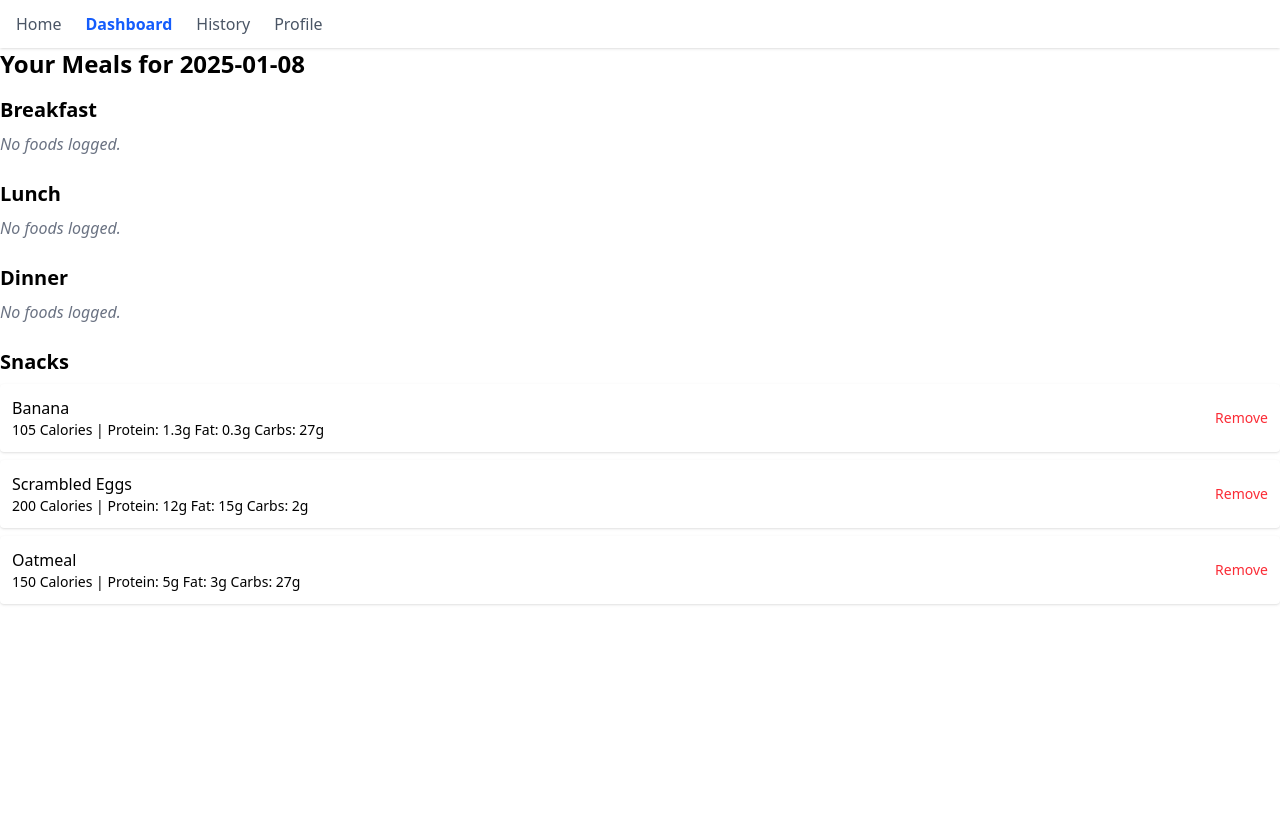
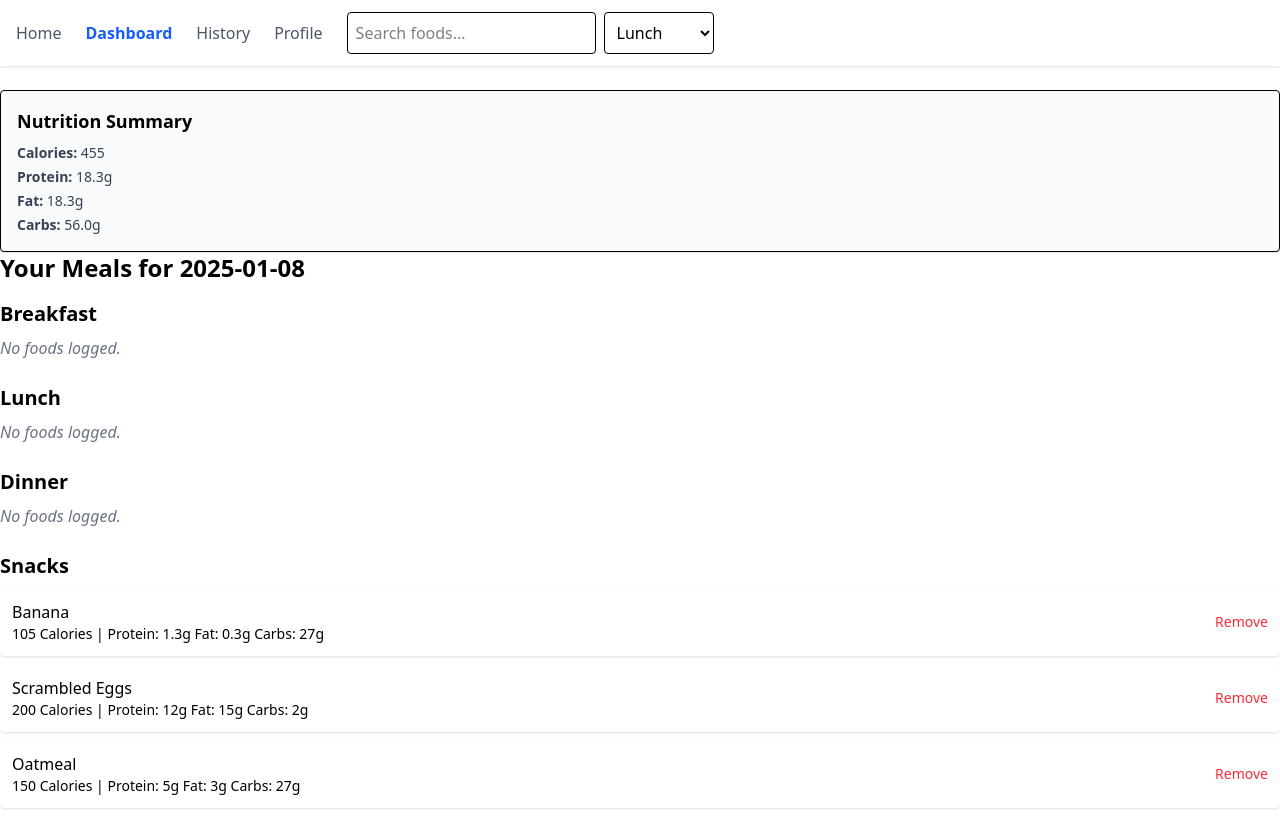
Before and after one commit to mattwheeler-dev/nutrition-tracker, a React (Vite) app: page /dashboard in a window 1280 px wide. Before the commit the page ends 800 px from the top, so only its background shows below. Built offline with nearby package versions, Linux system fonts and the light colour scheme.

Commit message:
add search bar to navbar with results in separate panel and add to dashboard on select;

```diff
--- a/src/App.tsx
+++ b/src/App.tsx
@@ -1,5 +1,6 @@
 import { BrowserRouter as Router, Routes, Route } from "react-router-dom";
 import Navbar from "./components/Navbar";
+import SearchResultsPanel from "./components/SearchResultsPanel";
 import Home from "./pages/Home";
 import Dashboard from "./pages/Dashboard";
 import History from "./pages/History";
@@ -9,6 +10,7 @@ const App = () => {
 	return (
 		<Router>
 			<Navbar />
+			<SearchResultsPanel />
 			<Routes>
 				<Route path="/" element={<Home />} />
 				<Route path="/dashboard" element={<Dashboard />} />
--- a/src/components/FoodSearch.tsx
+++ b/src/components/FoodSearch.tsx
@@ -0,0 +1,98 @@
+import { useState } from "react";
+import { useNutritionStore } from "../state/nutritionStore";
+import type { MealType, FoodItem } from "../types/nutrition";
+
+const mockResults: FoodItem[] = [
+	{
+		id: "chicken-001",
+		name: "Grilled Chicken Breast",
+		calories: 165,
+		protein: 31,
+		fat: 3.6,
+		carbs: 0,
+	},
+	{
+		id: "rice-001",
+		name: "White Rice (1 cup)",
+		calories: 205,
+		protein: 4,
+		fat: 0.4,
+		carbs: 45,
+	},
+	{
+		id: "apple-001",
+		name: "Apple",
+		calories: 95,
+		protein: 0.5,
+		fat: 0.3,
+		carbs: 25,
+	},
+];
+
+const FoodSearch = () => {
+	const [query, setQuery] = useState("");
+	const [meal, setMeal] = useState<MealType>("lunch");
+	const date = useNutritionStore((s) => s.selectedDate);
+	const addFood = useNutritionStore((s) => s.addFood);
+
+	const filtered = mockResults.filter((item) =>
+		item.name.toLowerCase().includes(query.toLowerCase())
+	);
+
+	return (
+		<div className="mb-8 p-4 border rounded bg-white shadow">
+			<h2 className="text-lg font-semibold mb-2">Food Search</h2>
+			<div className="flex flex-col gap-3 sm:flex-row sm:items-center">
+				<input
+					type="text"
+					placeholder="Search foods..."
+					value={query}
+					onChange={(e) => setQuery(e.target.value)}
+					className="p-2 border rounded w-full sm:w-1/2"
+				/>
+
+				<select
+					value={meal}
+					onChange={(e) => setMeal(e.target.value as MealType)}
+					className="p-2 border rounded"
+				>
+					<option value="breakfast">Breakfast</option>
+					<option value="lunch">Lunch</option>
+					<option value="dinner">Dinner</option>
+					<option value="snacks">Snacks</option>
+				</select>
+			</div>
+
+			{query && (
+				<ul className="mt-4 space-y-2">
+					{filtered.length === 0 ? (
+						<li className="text-gray-500 italic">No results</li>
+					) : (
+						filtered.map((item) => (
+							<li
+								key={item.id}
+								className="flex justify-between items-center p-3 bg-gray-100 rounded"
+							>
+								<div>
+									<p className="font-medium">{item.name}</p>
+									<p className="text-sm text-gray-600">
+										{item.calories} kcal | P: {item.protein}g F: {item.fat}g C:{" "}
+										{item.carbs}g
+									</p>
+								</div>
+								<button
+									onClick={() => addFood(date, meal, item)}
+									className="text-sm text-blue-600 hover:underline"
+								>
+									Add
+								</button>
+							</li>
+						))
+					)}
+				</ul>
+			)}
+		</div>
+	);
+};
+
+export default FoodSearch;
--- a/src/components/Navbar.tsx
+++ b/src/components/Navbar.tsx
@@ -1,4 +1,6 @@
 import { NavLink } from "react-router-dom";
+import { useNutritionStore } from "../state/nutritionStore";
+import type { MealType } from "../types/nutrition";
 
 const navItems = [
 	{ name: "Home", to: "/" },
@@ -8,6 +10,11 @@ const navItems = [
 ];
 
 const Navbar = () => {
+	const searchQuery = useNutritionStore((s) => s.searchQuery);
+	const setSearchQuery = useNutritionStore((s) => s.setSearchQuery);
+	const selectedMeal = useNutritionStore((s) => s.selectedMeal);
+	const setSelectedMeal = useNutritionStore((s) => s.setSelectedMeal);
+
 	return (
 		<nav className="bg-white shadow px-4 py-3 flex gap-6 items-center">
 			{navItems.map(({ name, to }) => (
@@ -23,6 +30,27 @@ const Navbar = () => {
 					{name}
 				</NavLink>
 			))}
+
+			<div className="flex gap-2 items-center">
+				<input
+					type="text"
+					placeholder="Search foods..."
+					value={searchQuery}
+					onChange={(e) => setSearchQuery(e.target.value)}
+					className="p-2 border rounded"
+				/>
+
+				<select
+					value={selectedMeal}
+					onChange={(e) => setSelectedMeal(e.target.value as MealType)}
+					className="p-2 border rounded"
+				>
+					<option value="breakfast">Breakfast</option>
+					<option value="lunch">Lunch</option>
+					<option value="dinner">Dinner</option>
+					<option value="snacks">Snacks</option>
+				</select>
+			</div>
 		</nav>
 	);
 };
--- a/src/components/NutritionSummary.tsx
+++ b/src/components/NutritionSummary.tsx
@@ -0,0 +1,40 @@
+import { useNutritionStore } from "../state/nutritionStore";
+import type { MealType } from "../types/nutrition";
+import { getNutritionTotals } from "../utils/nutritionHelpers";
+
+const mealTypes: MealType[] = ["breakfast", "lunch", "dinner", "snacks"];
+
+const NutritionSummary = () => {
+	const date = useNutritionStore((s) => s.selectedDate);
+	const logs = useNutritionStore((s) => s.logs[date]) || {
+		breakfast: [],
+		lunch: [],
+		dinner: [],
+		snacks: [],
+	};
+
+	const allFoods = mealTypes.flatMap((meal) => logs[meal]);
+	const totals = getNutritionTotals(allFoods);
+
+	return (
+		<div className="mt-6 p-4 bg-gray-50 border rounded shadow">
+			<h2 className="text-lg font-semibold mb-2">Nutrition Summary</h2>
+			<div className="flex flex-col gap-1 text-sm text-gray-700">
+				<div>
+					<strong>Calories:</strong> {totals.calories}
+				</div>
+				<div>
+					<strong>Protein:</strong> {totals.protein.toFixed(1)}g
+				</div>
+				<div>
+					<strong>Fat:</strong> {totals.fat.toFixed(1)}g
+				</div>
+				<div>
+					<strong>Carbs:</strong> {totals.carbs.toFixed(1)}g
+				</div>
+			</div>
+		</div>
+	);
+};
+
+export default NutritionSummary;
--- /dev/null
+++ b/src/components/SearchResultsPanel.tsx
@@ -0,0 +1,76 @@
+import { useNutritionStore } from "../state/nutritionStore";
+import type { FoodItem } from "../types/nutrition";
+
+const mockResults: FoodItem[] = [
+	{
+		id: "chicken-001",
+		name: "Grilled Chicken Breast",
+		calories: 165,
+		protein: 31,
+		fat: 3.6,
+		carbs: 0,
+	},
+	{
+		id: "rice-001",
+		name: "White Rice (1 cup)",
+		calories: 205,
+		protein: 4,
+		fat: 0.4,
+		carbs: 45,
+	},
+	{
+		id: "apple-001",
+		name: "Apple",
+		calories: 95,
+		protein: 0.5,
+		fat: 0.3,
+		carbs: 25,
+	},
+];
+
+const SearchResultsPanel = () => {
+	const query = useNutritionStore((s) => s.searchQuery);
+	const selectedMeal = useNutritionStore((s) => s.selectedMeal);
+	const date = useNutritionStore((s) => s.selectedDate);
+	const addFood = useNutritionStore((s) => s.addFood);
+
+	if (!query) return null;
+
+	const filtered = mockResults.filter((item) =>
+		item.name.toLowerCase().includes(query.toLowerCase())
+	);
+
+	return (
+		<div className="fixed top-[60px] right-4 w-80 max-h-[80vh] overflow-y-auto z-50 bg-white shadow-lg rounded border p-4">
+			<h3 className="font-semibold text-gray-800 mb-2">Search Results</h3>
+			{filtered.length === 0 ? (
+				<p className="text-sm text-gray-500">No results</p>
+			) : (
+				<ul className="space-y-2">
+					{filtered.map((item) => (
+						<li
+							key={item.id}
+							className="bg-gray-100 p-2 rounded flex justify-between items-center"
+						>
+							<div>
+								<p className="font-medium">{item.name}</p>
+								<p className="text-xs text-gray-600">
+									{item.calories} kcal | P: {item.protein}g F: {item.fat}g C:{" "}
+									{item.carbs}g
+								</p>
+							</div>
+							<button
+								onClick={() => addFood(date, selectedMeal, item)}
+								className="text-xs text-blue-600 hover:underline"
+							>
+								Add
+							</button>
+						</li>
+					))}
+				</ul>
+			)}
+		</div>
+	);
+};
+
+export default SearchResultsPanel;
--- a/src/pages/Dashboard.tsx
+++ b/src/pages/Dashboard.tsx
@@ -2,6 +2,7 @@ import { useEffect } from "react";
 import { useNutritionStore } from "../state/nutritionStore";
 import type { FoodItem, MealType } from "../types/nutrition";
 import MealLog from "../components/MealLog";
+import NutritionSummary from "../components/NutritionSummary";
 
 const mockFoods: FoodItem[] = [
 	{
@@ -46,6 +47,8 @@ const Dashboard = () => {
 
 	return (
 		<div>
+			<NutritionSummary />
+
 			<h1 className="text-2xl font-bold mb-4">Your Meals for {date}</h1>
 
 			{mealTypes.map((meal) => {
--- a/src/state/nutritionStore.ts
+++ b/src/state/nutritionStore.ts
@@ -11,12 +11,20 @@ interface NutritionState {
 	addFood: (date: string, meal: MealType, item: FoodItem) => void;
 	removeFood: (date: string, meal: MealType, index: number) => void;
 	setDate: (date: string) => void;
+	searchQuery: string;
+	selectedMeal: MealType;
+	setSearchQuery: (query: string) => void;
+	setSelectedMeal: (meal: MealType) => void;
 }
 
 export const useNutritionStore = create<NutritionState>((set) => ({
 	selectedDate: new Date().toISOString().split("T")[0],
 	logs: {},
 	setDate: (date) => set({ selectedDate: date }),
+	searchQuery: "",
+	selectedMeal: "lunch",
+	setSearchQuery: (query) => set({ searchQuery: query }),
+	setSelectedMeal: (meal) => set({ selectedMeal: meal }),
 	addFood: (date, meal, item) =>
 		set((state) => {
 			const currentLog = state.logs[date] || {
--- /dev/null
+++ b/src/utils/nutritionHelpers.ts
@@ -0,0 +1,13 @@
+import type { FoodItem } from "../types/nutrition";
+
+export function getNutritionTotals(foodItems: FoodItem[]) {
+	return foodItems.reduce(
+		(totals, item) => ({
+			calories: totals.calories + item.calories,
+			protein: totals.protein + item.protein,
+			fat: totals.fat + item.fat,
+			carbs: totals.carbs + item.carbs,
+		}),
+		{ calories: 0, protein: 0, fat: 0, carbs: 0 }
+	);
+}
```
